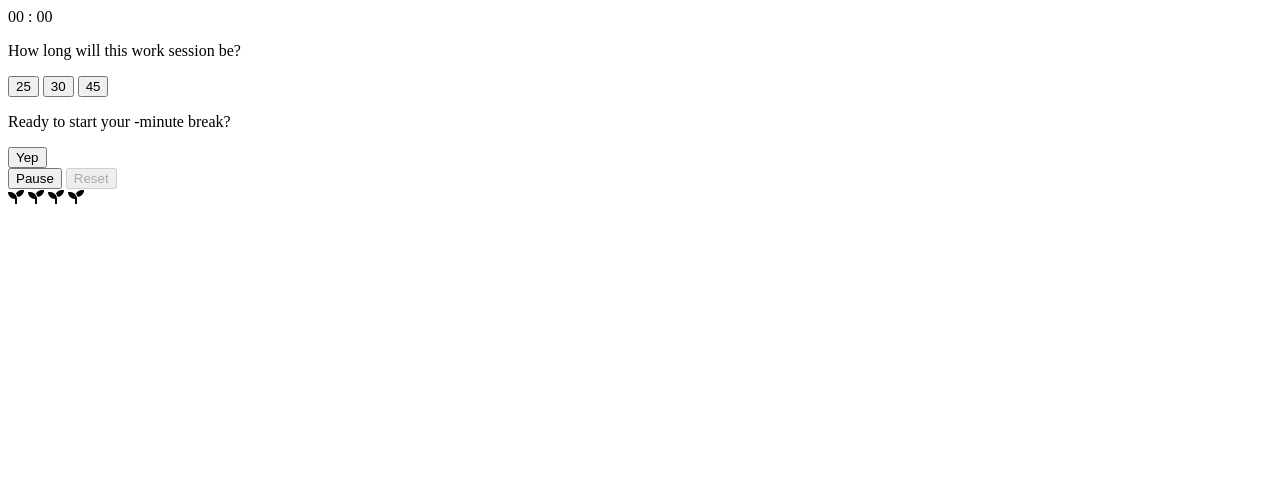
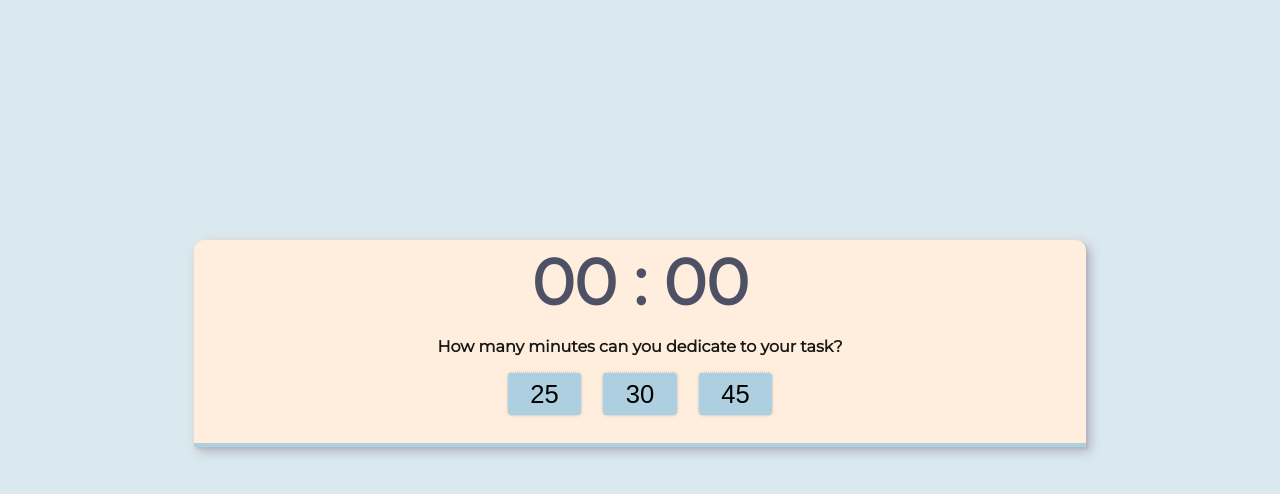
Before and after one commit to jasmwebb/kamatimer, a plain HTML site: page dist/index.html in a window 1280 px wide. Drawn offline with nearby package versions, Linux system fonts and the light colour scheme; files that its build step writes are made by us from their sources.

Commit message:
Added basic styling

```diff
--- a/dist/index.html
+++ b/dist/index.html
@@ -18,31 +18,32 @@
     <div id="timer-controls">
       <!-- Show when timer is not running, before work session -->
       <div id="work-btns" class="start-btns">
-        <p>How long will this work session be?</p>
-        <button>25</button>
-        <button>30</button>
-        <button>45</button>
+        <p>How many minutes can you dedicate to your task?</p>
+        <button id="start-25">25</button>
+        <button id="start-30">30</button>
+        <button id="start-45">45</button>
       </div>
 
-      <!-- Show when timer is not running, before break session -->
+      <!-- Show when timer is not running, before break session
       <div id="break-btns" class="start-btns">
         <p>Ready to start your <span id="break-mins"></span>-minute break?</p>
         <button>Yep</button>
       </div>
 
-      <!-- Show when timer is running -->
+      Show when timer is running
       <div id="run-btns">
         <button>Pause</button>
-        <!-- Disabled when timer is running, enabled after "pause" click -->
+        Disabled when timer is running, enabled after "pause" click
         <button disabled>Reset</button>
       </div>
     </div>
+     -->
 
     <div id="sessions-tally">
-      <i id="session-1" class="fas fa-seedling"></i>
-      <i id="session-2" class="fas fa-seedling"></i>
-      <i id="session-3" class="fas fa-seedling"></i>
-      <i id="session-4" class="fas fa-seedling"></i>
+      <i id="session-1" class="fas fa-seedling tally not-done"></i>
+      <i id="session-2" class="fas fa-seedling tally not-done"></i>
+      <i id="session-3" class="fas fa-seedling tally not-done"></i>
+      <i id="session-4" class="fas fa-seedling tally not-done"></i>
     </div>
   </main>
 
--- /dev/null
+++ b/scss/_config.scss
@@ -0,0 +1,7 @@
+@import url('https://fonts.googleapis.com/css?family=Montserrat');
+
+$secondary-color: rgba(174, 207, 223, 1);
+$primary-color: rgba(255, 238, 221, 1);
+$highlight-color: rgba(164, 184, 196, 1);
+$contrast-color: rgba(78, 81, 102, 1);
+$text-color: rgba(23, 24, 24, 1);
--- a/scss/main.scss
+++ b/scss/main.scss
@@ -0,0 +1,55 @@
+@import "config";
+
+body {
+  background: lighten($secondary-color, 12);
+  font-family: 'Montserrat', sans-serif;
+  font-weight: 600;
+  color: $text-color;
+}
+
+#timer-container {
+  display: flex;
+  flex-direction: column;
+  justify-content: center;
+  align-items: center;
+  text-align: center;
+  width: 70%;
+  margin: 30vh auto;
+  padding: 0.2rem;
+  background: $primary-color;
+  border-bottom: 4px solid $secondary-color;
+  border-top-left-radius: 10px;
+  border-top-right-radius: 10px;
+  box-shadow: 4px 4px 12px lighten($contrast-color, 35),
+    1px 1px 8px $primary-color,
+    2px 2px 2px $highlight-color;
+
+    #timer-countdown {
+      font-size: 4rem;
+      color: $contrast-color;
+    }
+
+    #sessions-tally {
+      margin: 1.5rem 0 0.5rem 0;
+      font-size: 1.7rem;
+      color:  $highlight-color;
+
+      .tally {
+        margin: 0 0.5rem;
+      }
+
+      .not-done {
+        display: none;
+      }
+    }
+}
+
+button {
+  background: $secondary-color;
+  font-size: 1.6rem;
+  margin: 0 0.5rem;
+  padding: 0.4rem 1.4rem;
+  border: 1px dotted $primary-color;
+  border-radius: 5px;
+  box-shadow: 0 0 3px darken($primary-color, 10);
+}
```
Also changed, not shown: dist/css/main.min.css (added), scss/_mobile.scss (added).
